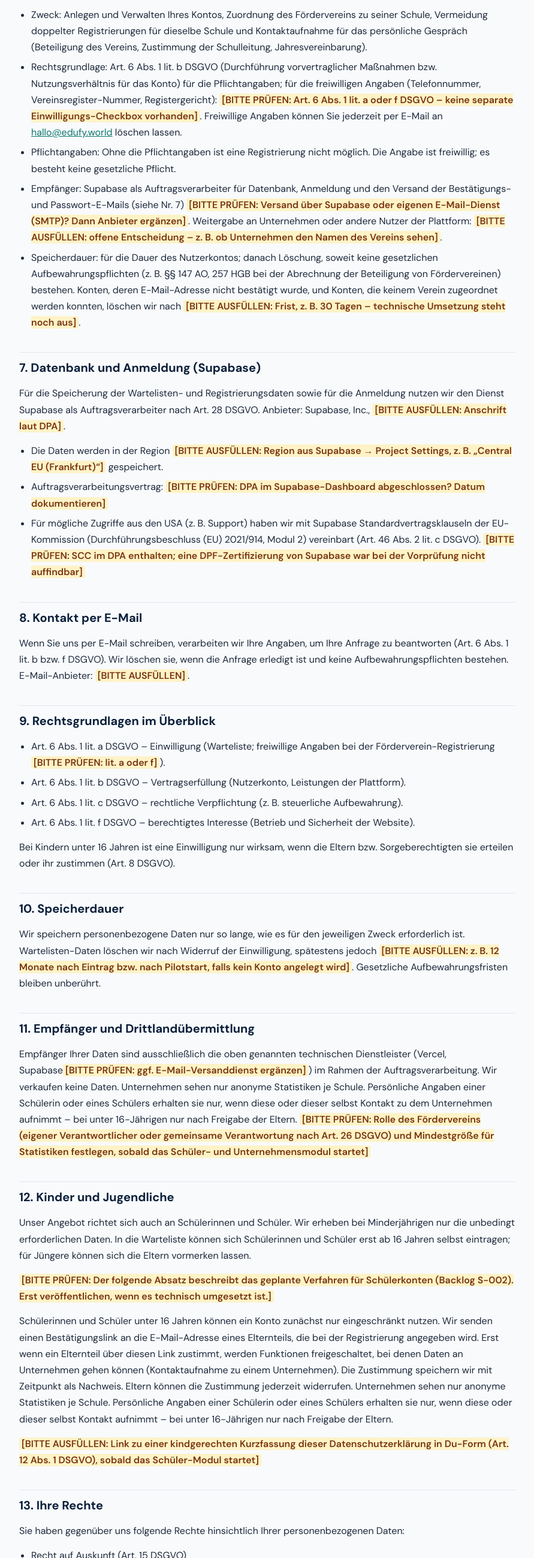
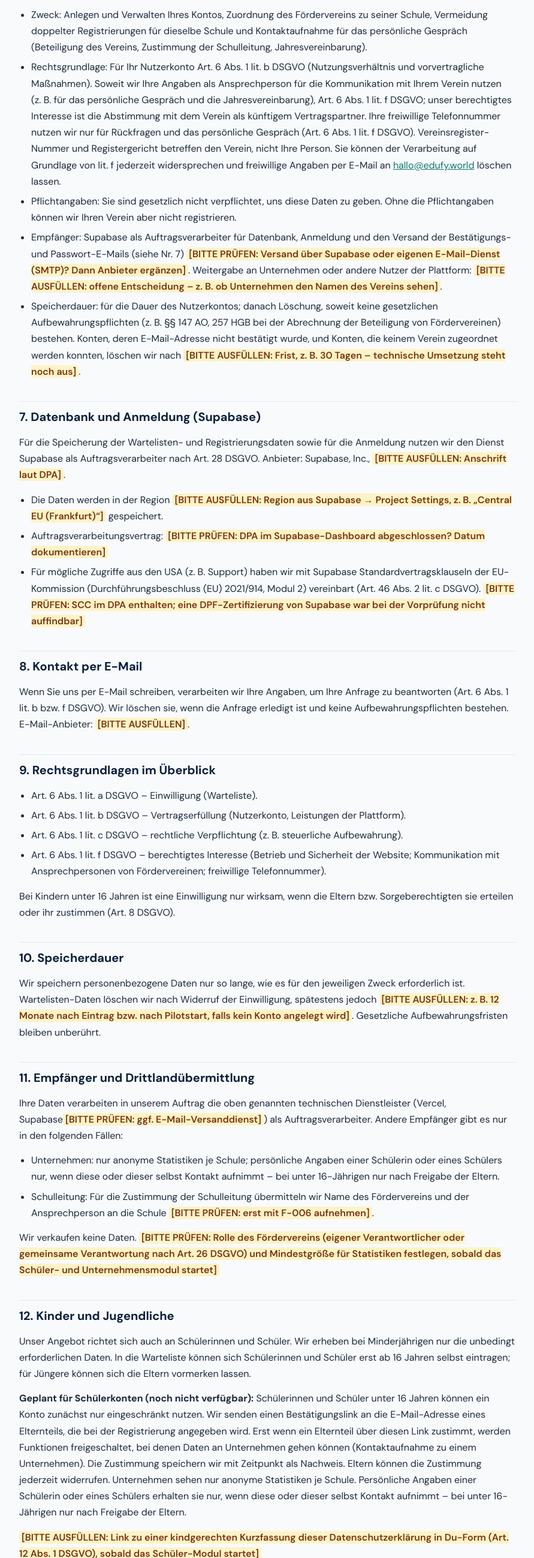
Before and after one commit to marcusvollbrecht/edufy-website, a plain HTML site: page datenschutz.html in a window 1280 px wide. Shown: the part 3711-6309 px from the top of the page at 60% size, without its empty margins (194-1085 px from the left). Drawn offline with Linux system fonts and the light colour scheme.

Commit message:
K-001 (Landing): Korrekturen aus Legal-Review, Datenschutz sessionStorage, Prüfliste Zahlen
- index: Vollzeit-Fußnote, Pilot-Block ohne „begrenzte Zahl“, „für Unternehmen kostenlose Pilotphase“, TODO-Kommentare entfernt
- datenschutz: Rechtsgrundlagen (lit. b/f), localStorage/sessionStorage, Empfängerliste, Eltern-Verfahren als geplant
- docs/ZAHLEN-PRUEFEN.md: Werte zur amtlichen Prüfung vor Livegang

Co-Authored-By: Claude Opus 5.5 <noreply@anthropic.com>
Claude-Session: https://claude.ai/code/session_015NZC2GffwoEfDE73szAfDS

```diff
--- a/datenschutz.html
+++ b/datenschutz.html
@@ -145,8 +145,8 @@
   <p><strong>Ablauf:</strong> Nach Schritt 1 des Formulars prüfen wir anhand von Schulname und Postleitzahl, ob für diese Schule bereits ein Förderverein registriert ist. Diese beiden Angaben werden dafür an unsere Datenbank übermittelt, aber nicht gespeichert. Bis Sie Ihre E-Mail-Adresse über den Link in unserer Bestätigungs-E-Mail bestätigt haben, speichern wir Ihre Formularangaben vorübergehend in den Metadaten Ihres Kontos. Nach der Bestätigung übernehmen wir sie in die Datenbank und löschen sie aus den Metadaten. Kann die Registrierung endgültig nicht abgeschlossen werden (z.&nbsp;B. weil für die Schule schon ein Förderverein registriert ist), löschen wir die Angaben ebenfalls aus den Metadaten. Nach der Anmeldung speichert Ihr Browser ein Anmelde-Token im lokalen Speicher (siehe Nr. 15).</p>
   <ul>
     <li>Zweck: Anlegen und Verwalten Ihres Kontos, Zuordnung des Fördervereins zu seiner Schule, Vermeidung doppelter Registrierungen für dieselbe Schule und Kontaktaufnahme für das persönliche Gespräch (Beteiligung des Vereins, Zustimmung der Schulleitung, Jahresvereinbarung).</li>
-    <li>Rechtsgrundlage: Art. 6 Abs. 1 lit. b DSGVO (Durchführung vorvertraglicher Maßnahmen bzw. Nutzungsverhältnis für das Konto) für die Pflichtangaben; für die freiwilligen Angaben (Telefonnummer, Vereinsregister-Nummer, Registergericht): <span class="ph">[BITTE PRÜFEN: Art. 6 Abs. 1 lit. a oder f DSGVO – keine separate Einwilligungs-Checkbox vorhanden]</span>. Freiwillige Angaben können Sie jederzeit per E-Mail an <a href="mailto:hallo@edufy.world">hallo@edufy.world</a> löschen lassen.</li>
-    <li>Pflichtangaben: Ohne die Pflichtangaben ist eine Registrierung nicht möglich. Die Angabe ist freiwillig; es besteht keine gesetzliche Pflicht.</li>
+    <li>Rechtsgrundlage: Für Ihr Nutzerkonto Art. 6 Abs. 1 lit. b DSGVO (Nutzungsverhältnis und vorvertragliche Maßnahmen). Soweit wir Ihre Angaben als Ansprechperson für die Kommunikation mit Ihrem Verein nutzen (z.&nbsp;B. für das persönliche Gespräch und die Jahresvereinbarung), Art. 6 Abs. 1 lit. f DSGVO; unser berechtigtes Interesse ist die Abstimmung mit dem Verein als künftigem Vertragspartner. Ihre freiwillige Telefonnummer nutzen wir nur für Rückfragen und das persönliche Gespräch (Art. 6 Abs. 1 lit. f DSGVO). Vereinsregister-Nummer und Registergericht betreffen den Verein, nicht Ihre Person. Sie können der Verarbeitung auf Grundlage von lit.&nbsp;f jederzeit widersprechen und freiwillige Angaben per E-Mail an <a href="mailto:hallo@edufy.world">hallo@edufy.world</a> löschen lassen.</li>
+    <li>Pflichtangaben: Sie sind gesetzlich nicht verpflichtet, uns diese Daten zu geben. Ohne die Pflichtangaben können wir Ihren Verein aber nicht registrieren.</li>
     <li>Empfänger: Supabase als Auftragsverarbeiter für Datenbank, Anmeldung und den Versand der Bestätigungs- und Passwort-E-Mails (siehe Nr. 7) <span class="ph">[BITTE PRÜFEN: Versand über Supabase oder eigenen E-Mail-Dienst (SMTP)? Dann Anbieter ergänzen]</span>. Weitergabe an Unternehmen oder andere Nutzer der Plattform: <span class="ph">[BITTE AUSFÜLLEN: offene Entscheidung – z.&nbsp;B. ob Unternehmen den Namen des Vereins sehen]</span>.</li>
     <li>Speicherdauer: für die Dauer des Nutzerkontos; danach Löschung, soweit keine gesetzlichen Aufbewahrungspflichten (z.&nbsp;B. §§ 147 AO, 257 HGB bei der Abrechnung der Beteiligung von Fördervereinen) bestehen. Konten, deren E-Mail-Adresse nicht bestätigt wurde, und Konten, die keinem Verein zugeordnet werden konnten, löschen wir nach <span class="ph">[BITTE AUSFÜLLEN: Frist, z.&nbsp;B. 30 Tagen – technische Umsetzung steht noch aus]</span>.</li>
   </ul>
@@ -164,10 +164,10 @@
 
   <h2 id="rechtsgrundlagen">9. Rechtsgrundlagen im Überblick</h2>
   <ul>
-    <li>Art. 6 Abs. 1 lit. a DSGVO – Einwilligung (Warteliste; freiwillige Angaben bei der Förderverein-Registrierung <span class="ph">[BITTE PRÜFEN: lit. a oder f]</span>).</li>
+    <li>Art. 6 Abs. 1 lit. a DSGVO – Einwilligung (Warteliste).</li>
     <li>Art. 6 Abs. 1 lit. b DSGVO – Vertragserfüllung (Nutzerkonto, Leistungen der Plattform).</li>
     <li>Art. 6 Abs. 1 lit. c DSGVO – rechtliche Verpflichtung (z.&nbsp;B. steuerliche Aufbewahrung).</li>
-    <li>Art. 6 Abs. 1 lit. f DSGVO – berechtigtes Interesse (Betrieb und Sicherheit der Website).</li>
+    <li>Art. 6 Abs. 1 lit. f DSGVO – berechtigtes Interesse (Betrieb und Sicherheit der Website; Kommunikation mit Ansprechpersonen von Fördervereinen; freiwillige Telefonnummer).</li>
   </ul>
   <p>Bei Kindern unter 16 Jahren ist eine Einwilligung nur wirksam, wenn die Eltern bzw. Sorgeberechtigten sie erteilen oder ihr zustimmen (Art. 8 DSGVO).</p>
 
@@ -175,12 +175,16 @@
   <p>Wir speichern personenbezogene Daten nur so lange, wie es für den jeweiligen Zweck erforderlich ist. Wartelisten-Daten löschen wir nach Widerruf der Einwilligung, spätestens jedoch <span class="ph">[BITTE AUSFÜLLEN: z.&nbsp;B. 12 Monate nach Eintrag bzw. nach Pilotstart, falls kein Konto angelegt wird]</span>. Gesetzliche Aufbewahrungsfristen bleiben unberührt.</p>
 
   <h2 id="empfaenger">11. Empfänger und Drittlandübermittlung</h2>
-  <p>Empfänger Ihrer Daten sind ausschließlich die oben genannten technischen Dienstleister (Vercel, Supabase<span class="ph">[BITTE PRÜFEN: ggf. E-Mail-Versanddienst ergänzen]</span>) im Rahmen der Auftragsverarbeitung. Wir verkaufen keine Daten. Unternehmen sehen nur anonyme Statistiken je Schule. Persönliche Angaben einer Schülerin oder eines Schülers erhalten sie nur, wenn diese oder dieser selbst Kontakt zu dem Unternehmen aufnimmt – bei unter 16-Jährigen nur nach Freigabe der Eltern. <span class="ph">[BITTE PRÜFEN: Rolle des Fördervereins (eigener Verantwortlicher oder gemeinsame Verantwortung nach Art. 26 DSGVO) und Mindestgröße für Statistiken festlegen, sobald das Schüler- und Unternehmensmodul startet]</span></p>
+  <p>Ihre Daten verarbeiten in unserem Auftrag die oben genannten technischen Dienstleister (Vercel, Supabase<span class="ph">[BITTE PRÜFEN: ggf. E-Mail-Versanddienst]</span>) als Auftragsverarbeiter. Andere Empfänger gibt es nur in den folgenden Fällen:</p>
+  <ul>
+    <li>Unternehmen: nur anonyme Statistiken je Schule; persönliche Angaben einer Schülerin oder eines Schülers nur, wenn diese oder dieser selbst Kontakt aufnimmt – bei unter 16-Jährigen nur nach Freigabe der Eltern.</li>
+    <li>Schulleitung: Für die Zustimmung der Schulleitung übermitteln wir Name des Fördervereins und der Ansprechperson an die Schule <span class="ph">[BITTE PRÜFEN: erst mit F-006 aufnehmen]</span>.</li>
+  </ul>
+  <p>Wir verkaufen keine Daten. <span class="ph">[BITTE PRÜFEN: Rolle des Fördervereins (eigener Verantwortlicher oder gemeinsame Verantwortung nach Art. 26 DSGVO) und Mindestgröße für Statistiken festlegen, sobald das Schüler- und Unternehmensmodul startet]</span></p>
 
   <h2 id="minderjaehrige">12. Kinder und Jugendliche</h2>
   <p>Unser Angebot richtet sich auch an Schülerinnen und Schüler. Wir erheben bei Minderjährigen nur die unbedingt erforderlichen Daten. In die Warteliste können sich Schülerinnen und Schüler erst ab 16 Jahren selbst eintragen; für Jüngere können sich die Eltern vormerken lassen.</p>
-  <p><span class="ph">[BITTE PRÜFEN: Der folgende Absatz beschreibt das geplante Verfahren für Schülerkonten (Backlog S-002). Erst veröffentlichen, wenn es technisch umgesetzt ist.]</span></p>
-  <p>Schülerinnen und Schüler unter 16 Jahren können ein Konto zunächst nur eingeschränkt nutzen. Wir senden einen Bestätigungslink an die E-Mail-Adresse eines Elternteils, die bei der Registrierung angegeben wird. Erst wenn ein Elternteil über diesen Link zustimmt, werden Funktionen freigeschaltet, bei denen Daten an Unternehmen gehen können (Kontaktaufnahme zu einem Unternehmen). Die Zustimmung speichern wir mit Zeitpunkt als Nachweis. Eltern können die Zustimmung jederzeit widerrufen. Unternehmen sehen nur anonyme Statistiken je Schule. Persönliche Angaben einer Schülerin oder eines Schülers erhalten sie nur, wenn diese oder dieser selbst Kontakt aufnimmt – bei unter 16-Jährigen nur nach Freigabe der Eltern.</p>
+  <p><strong>Geplant für Schülerkonten (noch nicht verfügbar):</strong> Schülerinnen und Schüler unter 16 Jahren können ein Konto zunächst nur eingeschränkt nutzen. Wir senden einen Bestätigungslink an die E-Mail-Adresse eines Elternteils, die bei der Registrierung angegeben wird. Erst wenn ein Elternteil über diesen Link zustimmt, werden Funktionen freigeschaltet, bei denen Daten an Unternehmen gehen können (Kontaktaufnahme zu einem Unternehmen). Die Zustimmung speichern wir mit Zeitpunkt als Nachweis. Eltern können die Zustimmung jederzeit widerrufen. Unternehmen sehen nur anonyme Statistiken je Schule. Persönliche Angaben einer Schülerin oder eines Schülers erhalten sie nur, wenn diese oder dieser selbst Kontakt aufnimmt – bei unter 16-Jährigen nur nach Freigabe der Eltern.</p>
   <p><span class="ph">[BITTE AUSFÜLLEN: Link zu einer kindgerechten Kurzfassung dieser Datenschutzerklärung in Du-Form (Art. 12 Abs. 1 DSGVO), sobald das Schüler-Modul startet]</span></p>
 
   <h2 id="rechte">13. Ihre Rechte</h2>
@@ -200,7 +204,7 @@
   <p>Sie haben das Recht, sich bei einer Datenschutz-Aufsichtsbehörde zu beschweren (Art. 77 DSGVO), insbesondere in dem Bundesland Ihres Aufenthalts oder unseres Sitzes. Für uns zuständig ist: <span class="ph">[BITTE AUSFÜLLEN: Landesdatenschutzbehörde am Sitz des Unternehmens, mit Anschrift/Website]</span>.</p>
 
   <h2 id="cookies">15. Cookies und lokaler Speicher</h2>
-  <p>Die Startseite setzt keine Cookies und nutzt keine Analyse- oder Werbedienste. <span class="ph">[BITTE PRÜFEN: Bei Login-Bereichen speichert Supabase Anmeldedaten (Session-Token) im lokalen Speicher des Browsers – technisch notwendig, § 25 Abs. 2 Nr. 2 TDDDG; hier beschreiben, sobald relevant]</span></p>
+  <p>Die Startseite setzt keine Cookies und nutzt keine Analyse- oder Werbedienste. Wenn Sie sich als Förderverein anmelden, speichert Ihr Browser ein Anmelde-Token von Supabase im lokalen Speicher („localStorage“), damit Sie angemeldet bleiben. Das ist für den von Ihnen gewünschten Dienst unbedingt erforderlich (§ 25 Abs. 2 Nr. 2 TDDDG); eine Einwilligung ist dafür nicht nötig. Das Token wird beim Abmelden gelöscht. Während der Registrierung merkt sich Ihr Browser außerdem Ihre E-Mail-Adresse im Sitzungsspeicher („sessionStorage“), damit Sie auf der Bestätigungsseite die Bestätigungs-E-Mail erneut anfordern können; dieser Eintrag wird beim Schließen des Browser-Tabs automatisch gelöscht und nicht an uns übertragen. <span class="ph">[BITTE PRÜFEN: Gültigkeitsdauer laut Supabase-Einstellungen ergänzen]</span></p>
 </main>
 
 <footer>
```
Also changed, not shown: index.html (+6 -11 lines), 1 other file.
